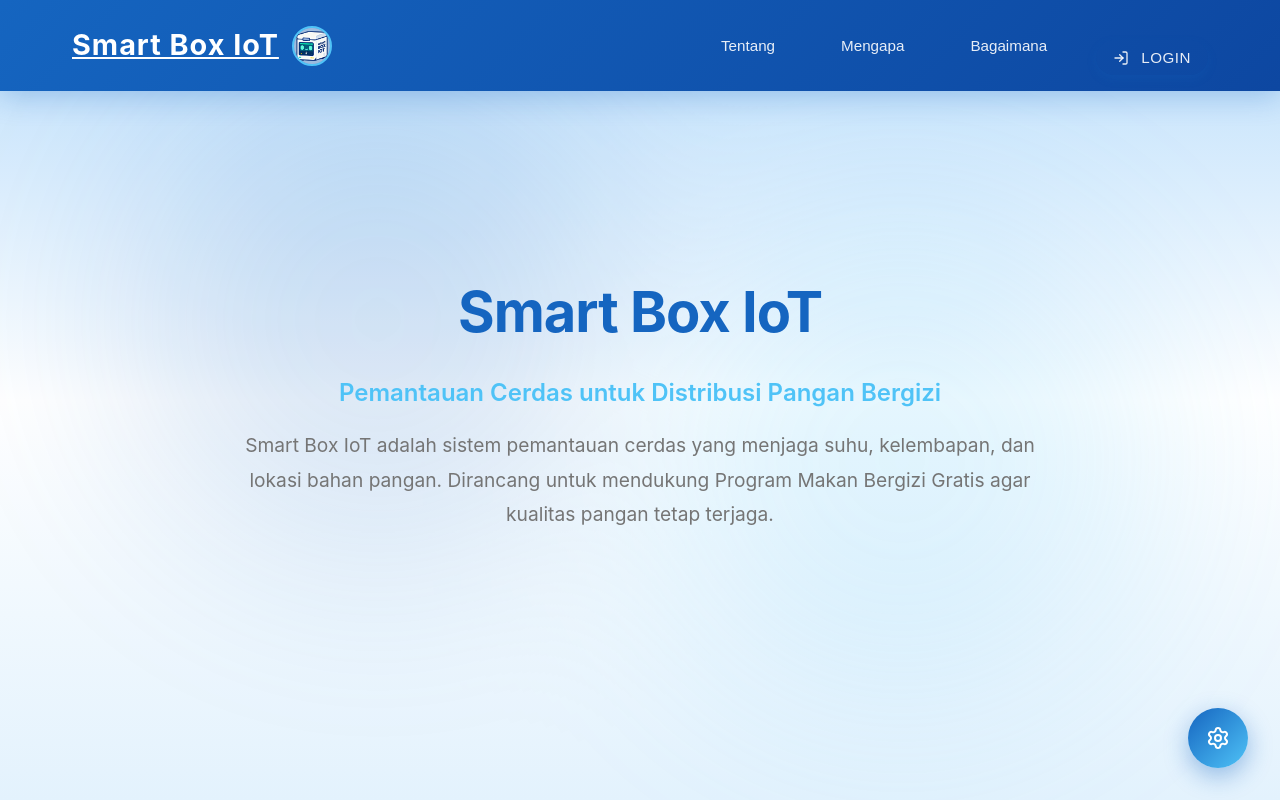
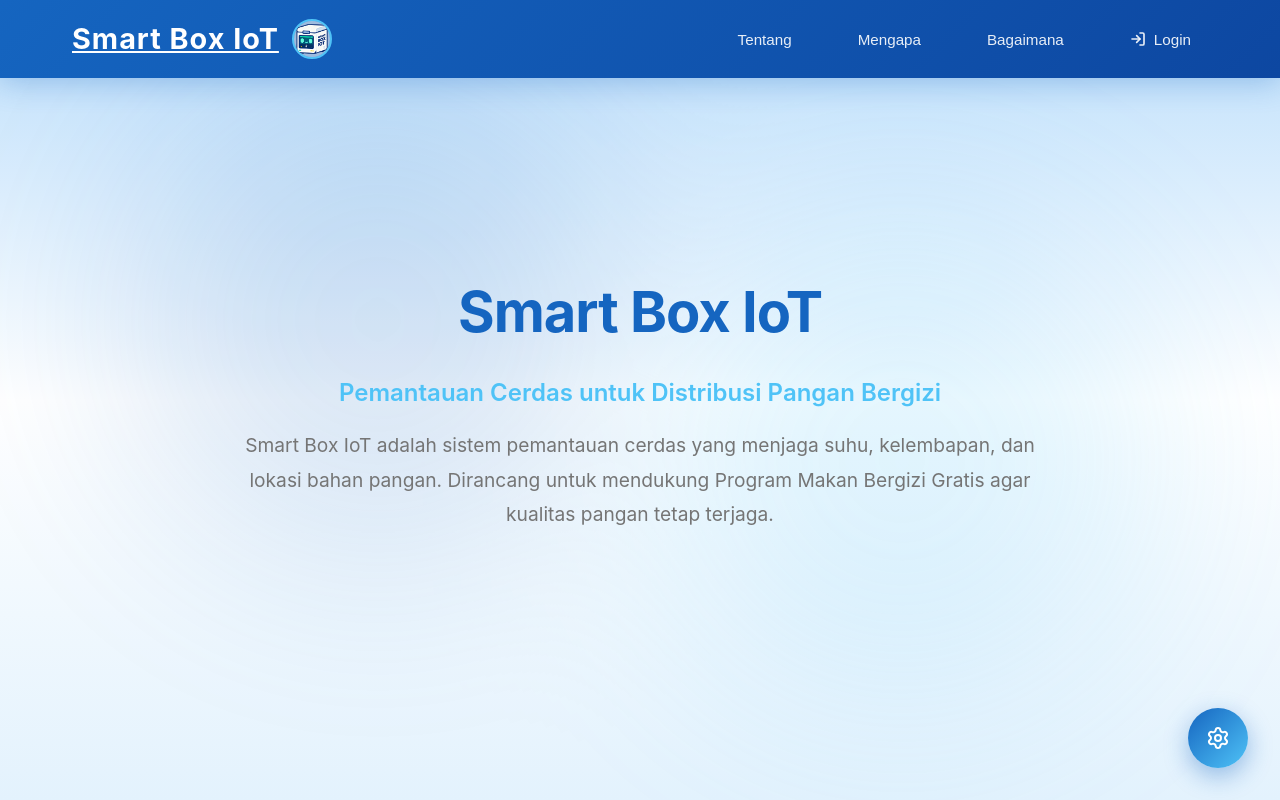
Before and after one commit to andrewkristofer/SmartBox-IoT, a React (Vite) app in the folder frontend/: page / in a window 1280 px wide. Shown: the top 800 px of the page. Built offline with nearby package versions, Linux system fonts and the light colour scheme; no server answers.

Commit message:
fixed frontend

```diff
--- a/frontend/src/App.css
+++ b/frontend/src/App.css
@@ -132,11 +132,42 @@ body {
   align-items: center; /* <- Harus ada di sini */
 }
 
-/* === RULE PENTING 2 === */
-/* Pastikan rule ini HANYA berisi 'gap' */
 .auth-button {
-  gap: 0.5rem; /* <- HANYA INI */
-  /* JANGAN ADA 'display' atau 'align-items' di sini */
+  /* Reset style bawaan button */
+  background: rgba(255, 255, 255, 0.15); /* Latar transparan elegan */
+  border: 1px solid rgba(255, 255, 255, 0.4); /* Border tipis */
+  color: white;
+
+  /* Ukuran & Layout */
+  padding: 0.5rem 1.2rem;
+  border-radius: 50px; /* Pill shape */
+  font-size: 0.9rem;
+  font-weight: 600;
+
+  /* Flexbox untuk sejajarkan Ikon & Teks */
+  display: inline-flex;
+  align-items: center;
+  justify-content: center;
+  gap: 0.5rem;
+
+  /* Reset Margin & Text Case (Ini perbaikan utamanya) */
+  margin-top: 0 !important; /* Hapus margin atas biar sejajar */
+  text-transform: capitalize; /* Biar tidak CAPS LOCK semua */
+
+  cursor: pointer;
+  transition: all 0.3s ease;
+}
+
+.auth-button:hover {
+  background: white;
+  color: var(--dark-blue); /* Warna teks berubah jadi biru saat hover */
+  transform: translateY(-2px);
+  box-shadow: 0 4px 12px rgba(0,0,0,0.15);
+}
+
+/* Penyesuaian ikon di dalam tombol */
+.auth-button svg {
+  stroke-width: 2.5px; /* Ikon sedikit lebih tebal */
 }
 
 .nav-links button::before {
--- a/frontend/src/components/Header.jsx
+++ b/frontend/src/components/Header.jsx
@@ -118,7 +118,7 @@ const Header = () => {
             ) : (
               // Sembunyikan tombol login jika kita sudah di halaman login/signup
               !['/login', '/signup'].includes(location.pathname) && (
-                <button onClick={handleLogin} className="auth-button login-button">
+                <button onClick={handleLogin} className="auth-button">
                    <LogIn size={16} /> {t("header.nav.login", "Login")}
                 </button>
               )
```
